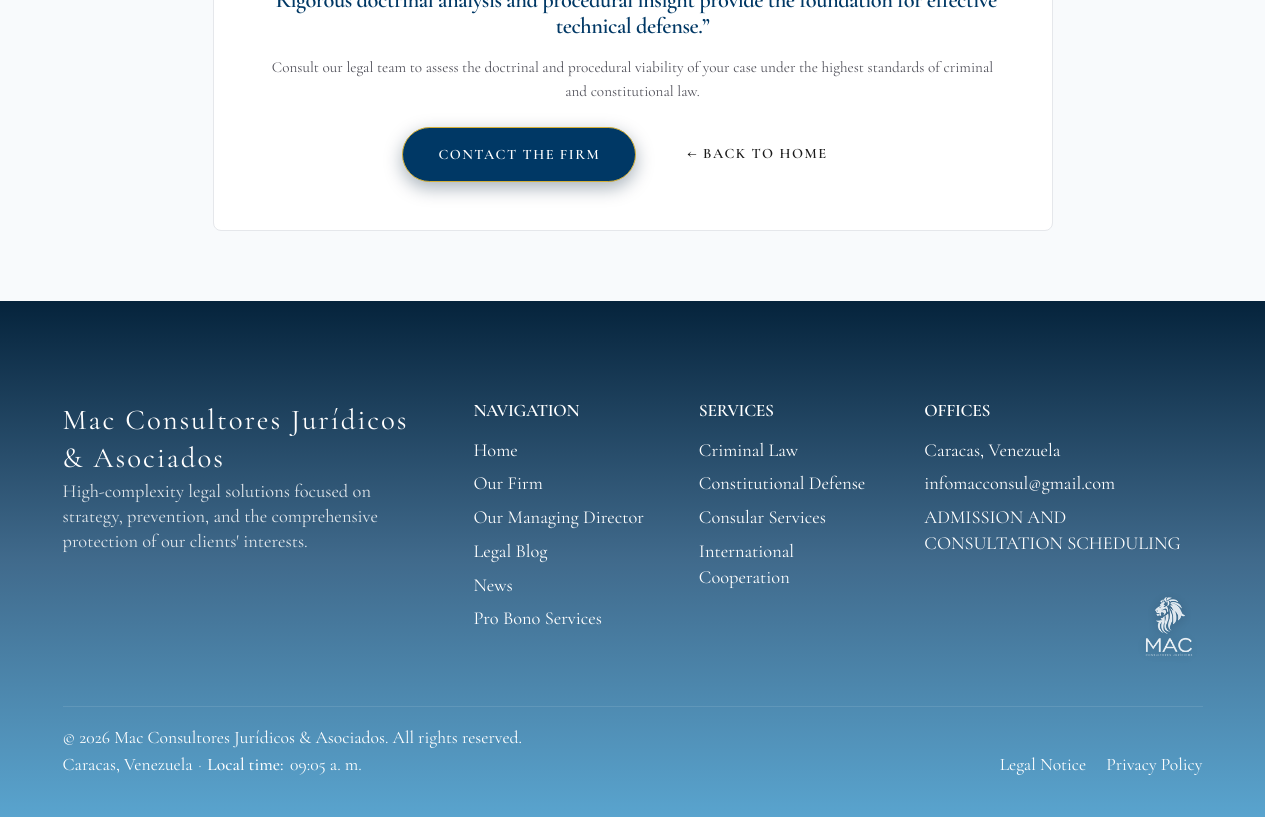
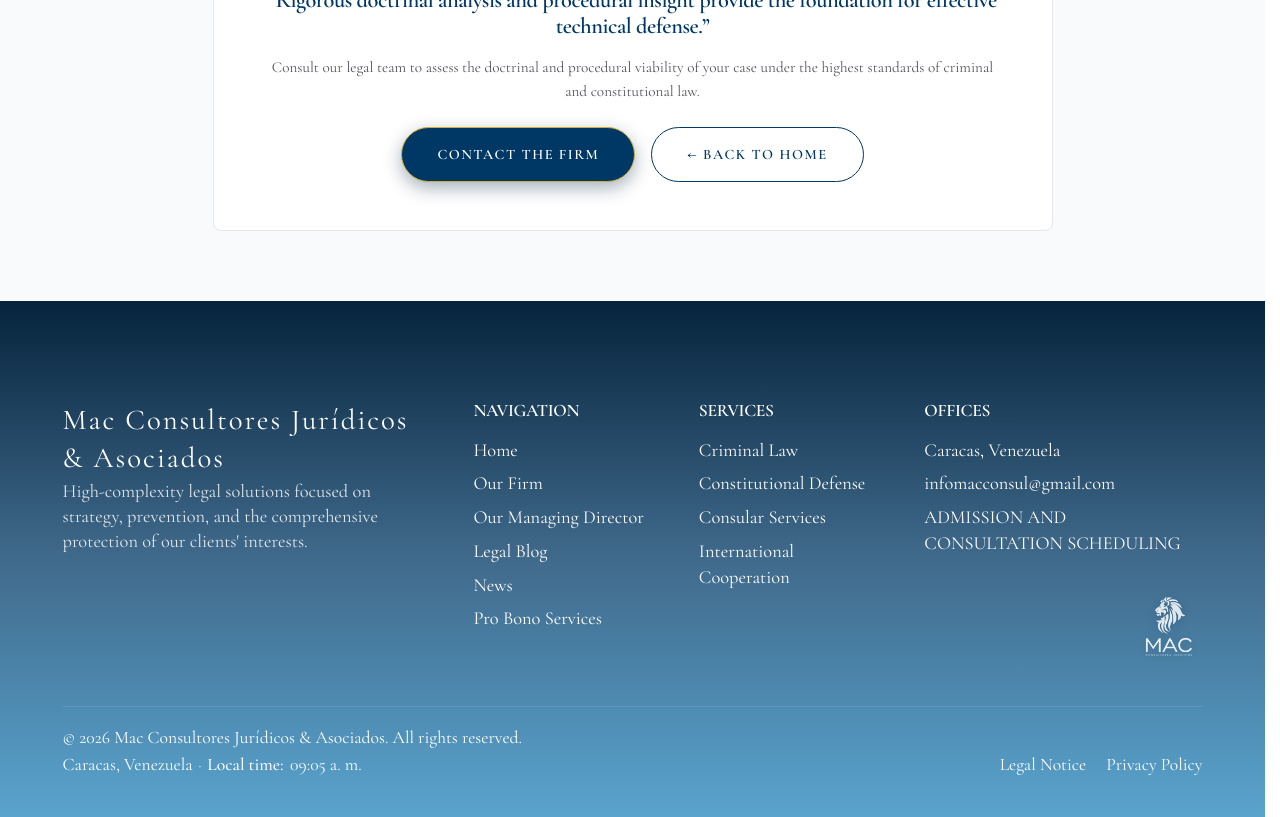
Before and after one commit to mcolina777-cpu/mac-consultores-site-clean, a Next.js app: page /en/blog in a window 1280 px wide. Shown: the part 1400-2217 px from the top of the page. Built offline with nearby package versions, Linux system fonts and the light colour scheme.

Commit message:
fix: standardize secondary return link color

```diff
--- a/src/app/globals.css
+++ b/src/app/globals.css
@@ -1407,6 +1407,32 @@ footer,
 }
 
 .page-quienes-somos .btn-secondary:focus-visible {
+  outline: 2px solid var(--accent);
+  outline-offset: 2px;
+}
+
+/* Botón secundario localizado en tarjetas de cierre institucional */
+.card.bg-soft.text-center .btn-secondary,
+.card.bg-soft.text-center .btn-secondary:visited {
+  display: inline-block;
+  color: var(--primary);
+  background-color: transparent;
+  border: 1px solid var(--primary);
+  border-radius: 50px;
+  box-shadow: none;
+  text-decoration: none;
+  transition: background-color 0.25s ease, color 0.25s ease, border-color 0.25s ease, transform 0.2s ease;
+}
+
+.card.bg-soft.text-center .btn-secondary:hover,
+.card.bg-soft.text-center .btn-secondary:active {
+  background-color: rgba(0, 38, 68, 0.06);
+  color: var(--primary-dark);
+  border-color: var(--primary-dark);
+  transform: translateY(-1px);
+}
+
+.card.bg-soft.text-center .btn-secondary:focus-visible {
   outline: 2px solid var(--accent);
   outline-offset: 2px;
 }
```
